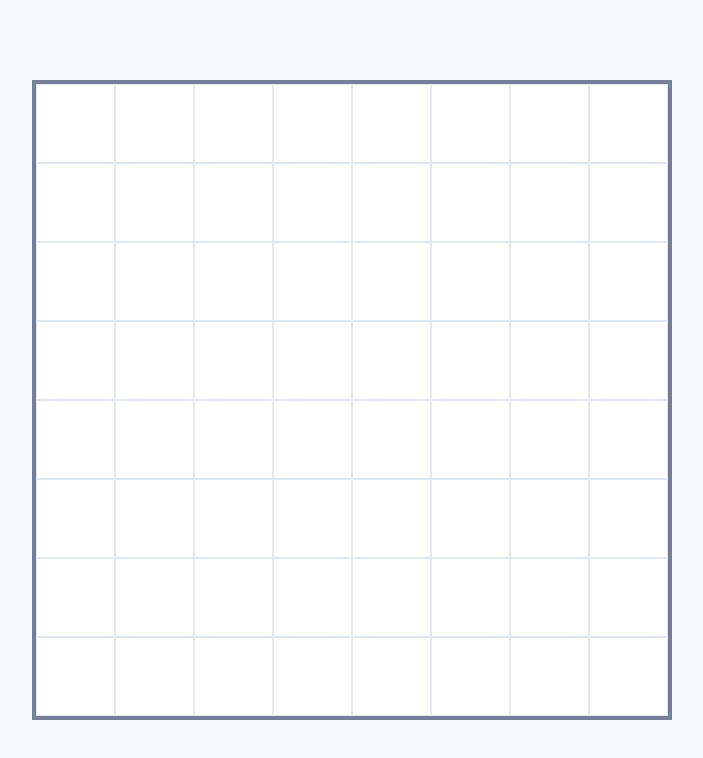
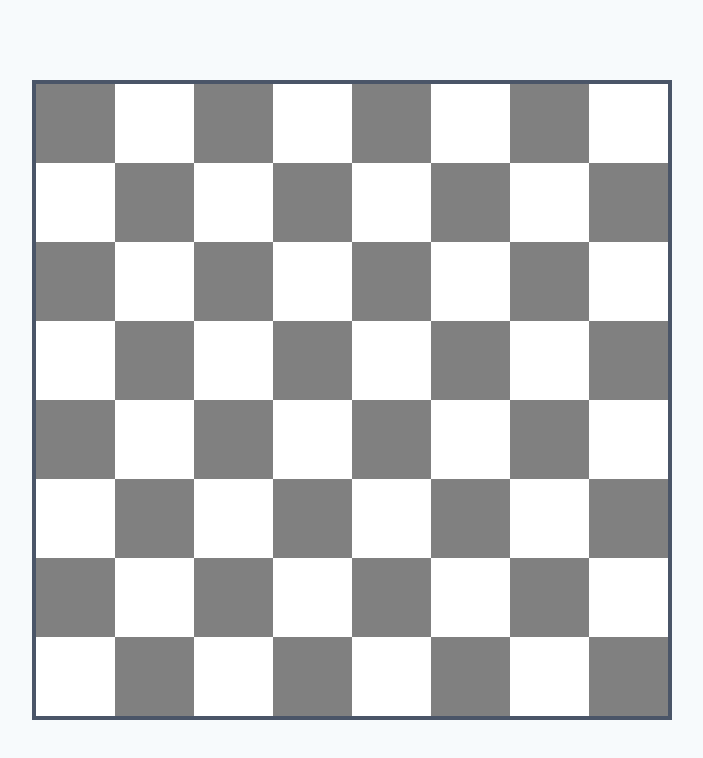
Before and after one commit to williammu6/fullstack-ts-chess, a React (Create React App) app in the folder packages/web/: page /play in a window 1280 px wide. Shown: the top 758 px of the page, without its empty margins (288-991 px from the left). Built offline with nearby package versions, Linux system fonts and the light colour scheme.

Commit message:
colored tiles

```diff
--- a/packages/web/src/components/Tile/index.tsx
+++ b/packages/web/src/components/Tile/index.tsx
@@ -1,10 +1,13 @@
 import styled from "styled-components";
 
+type Props = {
+  dark?: boolean;
+};
+
 const Tile = styled.div.attrs({
-  className: "border border-solid border-2 border-gray-300"
+  className: ""
 })`
-  background: white;
+  background: ${(p: Props) => (p.dark ? "gray" : "white")};
   flex: 1;
 `;
-
 export default Tile;
--- a/packages/web/src/components/board/index.tsx
+++ b/packages/web/src/components/board/index.tsx
@@ -5,12 +5,16 @@ import Tile from "../Tile";
 import "./styles.css";
 
 const Board = () => {
+  const isDark = (row: number, col: number) => {
+    return (row % 2 === 0 && col % 2 === 0) || (row % 2 === 1 && col % 2 === 1);
+  };
+
   return (
-    <div className="border-solid border-4 border-gray-600 board">
-      {Array.from({ length: 8 }).map(() => (
+    <div className="border-solid border-4 border-gray-700 board">
+      {Array.from({ length: 8 }).map((_, row) => (
         <div className="flex flex-row row">
-          {Array.from({ length: 8 }).map(() => (
-            <Tile />
+          {Array.from({ length: 8 }).map((_, col) => (
+            <Tile dark={isDark(row, col)} />
           ))}
         </div>
       ))}
--- a/packages/web/src/components/board/styles.css
+++ b/packages/web/src/components/board/styles.css
@@ -5,6 +5,8 @@
 .board {
   width: 40rem;
   height: 40rem;
+  margin: 0;
+  padding: 0;
 }
 
 @media only screen and (max-width: 640px) {
```
